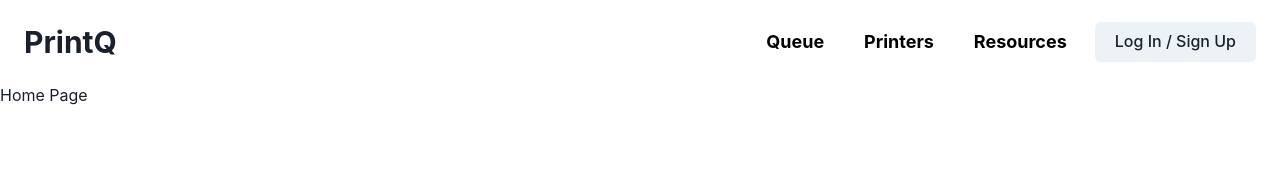
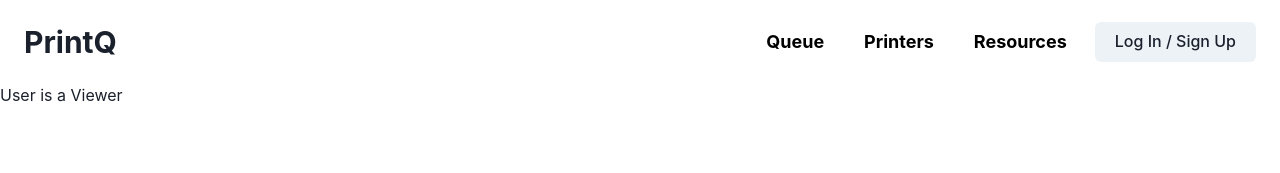
Before and after one commit to cs0320-s2023/final_project_print_queue, a React (Create React App) app in the folder frontend/: page / in a window 1280 px wide. Shown: the top 173 px of the page. Built offline with nearby package versions, Linux system fonts and the light colour scheme; no server answers.

Commit message:
feat: Add authorization roles to web application

```diff
--- a/frontend/src/App.tsx
+++ b/frontend/src/App.tsx
@@ -10,10 +10,12 @@ import Login from "./pages/Auth/login";
 import { ChakraBaseProvider } from "@chakra-ui/react";
 import theme from "../src/theme";
 import Layout from "./components/Layout";
+import { AuthorizationProvider } from "./utils/AuthorizationProvider";
 
 function App() {
   return (
     <ChakraBaseProvider theme={theme}>
+      <AuthorizationProvider>
         <Router>
           <Layout>
             <Routes>
@@ -26,6 +28,7 @@ function App() {
             </Routes>
           </Layout>
         </Router>
+      </AuthorizationProvider>
     </ChakraBaseProvider>
   );
 }
--- a/frontend/src/components/Nav.tsx
+++ b/frontend/src/components/Nav.tsx
@@ -15,6 +15,7 @@ import {
 import { useAuthState } from "react-firebase-hooks/auth";
 import { auth } from "../utils/firebase";
 import NavLink from "./NavLink";
+import { useAuthorization } from "../utils/useAuthorization";
 
 const navItems = [
   {
@@ -33,6 +34,7 @@ const navItems = [
 
 function Nav() {
   const [user, loading] = useAuthState(auth);
+  const { authorizationRole, setAuthorizationRole } = useAuthorization();
 
   const location = useLocation();
   const hideNavbarPaths = ["/auth/login", "/auth/signup"];
@@ -89,7 +91,10 @@ function Nav() {
               <MenuItem
                 as={ReactRouterLink}
                 to="/"
-                onClick={() => auth.signOut()}
+                onClick={() => {
+                  setAuthorizationRole("viewer");
+                  auth.signOut();
+                }}
               >
                 Sign Out
               </MenuItem>
--- a/frontend/src/pages/Auth/login.tsx
+++ b/frontend/src/pages/Auth/login.tsx
@@ -1,4 +1,3 @@
-import React from "react";
 import {
   Box,
   Button,
@@ -14,12 +13,16 @@ import { GoogleAuthProvider, signInWithPopup } from "firebase/auth";
 import { useNavigate } from "react-router";
 import { useEffect, useState } from "react";
 import { FcGoogle } from "react-icons/fc";
+import { IUser } from "../../utils/UserService";
+import UserDataService from "../../utils/UserService";
 
 import animationData from "../../assets/hello.json";
 import Lottie from "react-lottie";
+import { useAuthorization } from "../../utils/useAuthorization";
 
 function Login() {
   const [user, loading] = useAuthState(auth);
+  const { authorizationRole, setAuthorizationRole } = useAuthorization();
 
   // Navigation: Redirects user to dashboard if they are already logged in
   const navigate = useNavigate();
@@ -34,8 +37,19 @@ function Login() {
   const GoogleLogin = async () => {
     try {
       const result = await signInWithPopup(auth, googleProvider);
+      const user: IUser = {
+        displayName: result.user.displayName,
+        email: result.user.email,
+        role: "user",
+      };
+      // Updates existing user or adds new user to firebase auth
+      UserDataService.create(user, result.user.uid);
+      // Sync Authorization Context with current Users Auth Role
+      UserDataService.syncUserAuthorizationRole(
+        result.user.uid,
+        setAuthorizationRole
+      );
       navigate("/profile");
-      console.log(result.user);
     } catch (error) {
       console.log("error");
     }
--- a/frontend/src/pages/Auth/profile.tsx
+++ b/frontend/src/pages/Auth/profile.tsx
@@ -1,9 +1,12 @@
 import { useAuthState } from "react-firebase-hooks/auth";
 import { auth } from "../../utils/firebase";
 import { Navigate, useNavigate } from "react-router-dom";
+import { useAuthorization } from "../../utils/useAuthorization";
 
 function Profile() {
   const [user, loading] = useAuthState(auth);
+  const { authorizationRole, setAuthorizationRole } = useAuthorization();
+
   const navigate = useNavigate();
   if (loading) return <h1>Loading...</h1>;
   if (!user) {
@@ -13,7 +16,14 @@ function Profile() {
     return (
       <div>
         <h1>User Profile Page</h1>
-        <button onClick={() => auth.signOut()}>Sign Out</button>
+        <button
+          onClick={() => {
+            setAuthorizationRole("viewer");
+            auth.signOut();
+          }}
+        >
+          Sign Out
+        </button>
       </div>
     );
   } else {
--- a/frontend/src/pages/HomePage/Home.tsx
+++ b/frontend/src/pages/HomePage/Home.tsx
@@ -1,5 +1,24 @@
+import { useAuthorization } from "../../utils/useAuthorization";
+
 function HomePage() {
-  return <h1>Home Page</h1>;
+  const { authorizationRole, setAuthorizationRole } = useAuthorization();
+  console.log(authorizationRole);
+  const determineUserRole = () => {
+    switch (authorizationRole) {
+      case "user":
+        return "Authenticated User";
+
+      case "admin":
+        return "Admin";
+      case "viewer":
+        return "Viewer";
+
+      default:
+        return "Viewer";
+    }
+  };
+
+  return <p>User is a {determineUserRole()}</p>;
 }
 
 export default HomePage;
--- a/frontend/src/pages/QueuePage/QueuePage.tsx
+++ b/frontend/src/pages/QueuePage/QueuePage.tsx
@@ -20,12 +20,16 @@ import QueueItems from "../../Mocks/QueueMock";
 import QueueCard from "./QueueCard";
 import EmptyQueueAnimation from "./EmptyAnimation";
 import JoinQueueModal from "./JoinQueueModal";
+import { useAuthState } from "react-firebase-hooks/auth";
+import { auth } from "../../utils/firebase";
+import { useAuthorization } from "../../utils/useAuthorization";
 
 const emptyQueue = [];
 
 function QueuePage() {
-  // Used by Modal popup
-  const { isOpen, onOpen, onClose } = useDisclosure();
+  const { isOpen, onOpen, onClose } = useDisclosure(); // Used by Modal popup
+  const [user, loading] = useAuthState(auth);
+  const { authorizationRole, setAuthorizationRole } = useAuthorization();
 
   const handleJoinQueue = () => {
     onOpen();
--- /dev/null
+++ b/frontend/src/utils/AuthorizationProvider.tsx
@@ -0,0 +1,48 @@
+import { createContext, useEffect, useState } from "react";
+import { useAuthState } from "react-firebase-hooks/auth";
+import { auth } from "./firebase";
+import UserService from "./UserService";
+
+// Authorization Context Code
+interface AuthortizationContextValue {
+  authorizationRole: string | null;
+  setAuthorizationRole: React.Dispatch<React.SetStateAction<string | null>>;
+}
+
+export const AuthorizationContext = createContext<
+  AuthortizationContextValue | undefined
+>(undefined);
+
+// Authorization Context Code
+interface AuthorizationProps {
+  children: React.ReactNode;
+}
+
+export const AuthorizationProvider: React.FC<AuthorizationProps> = ({
+  children,
+}) => {
+  const [user, loading] = useAuthState(auth);
+  const [authorizationRole, setAuthorizationRole] = useState<string | null>(
+    null
+  );
+
+  useEffect(() => {
+    if (user) {
+      UserService.syncUserAuthorizationRole(user.uid, setAuthorizationRole);
+
+      // Following was an attempt to not pass setAuthroizationRole function
+      // let getAuthorizationRole = async () =>
+      //   await UserService.getUserAuthorization(user.uid);
+      // let role = getAuthorizationRole;
+      // setAuthorizationRole(role);
+    }
+  }, [user]);
+
+  return (
+    <AuthorizationContext.Provider
+      value={{ authorizationRole, setAuthorizationRole }}
+    >
+      {children}
+    </AuthorizationContext.Provider>
+  );
+};
--- /dev/null
+++ b/frontend/src/utils/UserService.ts
@@ -0,0 +1,49 @@
+// import { , push } from "firebase/database";
+import { getDatabase, onValue, ref, set } from "firebase/database";
+
+export interface IUser {
+  displayName: string | null;
+  email: string | null;
+  role: string;
+}
+
+const db = getDatabase();
+class UserDataService {
+  getAll = () => {
+    const usersReferance = ref(db, "users");
+    const users = onValue(usersReferance, (snapshot) => {
+      const data = snapshot.val();
+      console.log(data);
+
+      return data;
+    });
+
+    return ref(db, "users/");
+  };
+
+  create = (user: IUser, uid: string) => {
+    return set(ref(db, "users/" + uid), {
+      ...user,
+    });
+  };
+
+  // Following was an attempt to get return authrole from real-time database
+  // async getUserAuthorization(uid: string): Promise<string> {
+  //   const db = getDatabase();
+  //   const snapshot = await Promise.resolve(get(ref(db, "/users/" + uid)));
+  //   let user = snapshot.val();
+  //   return user.role;
+  // }
+
+  syncUserAuthorizationRole = (
+    uid: string,
+    setAuthorization: React.Dispatch<React.SetStateAction<string | null>>
+  ) => {
+    onValue(ref(db, "users/" + uid), (snapshot) => {
+      const data = snapshot.val();
+      setAuthorization(data.role);
+    });
+  };
+}
+
+export default new UserDataService();
--- a/frontend/src/utils/firebase.ts
+++ b/frontend/src/utils/firebase.ts
@@ -2,6 +2,8 @@
 import { initializeApp } from "firebase/app";
 import { getAnalytics } from "firebase/analytics";
 import { getAuth } from "firebase/auth";
+import { getDatabase, ref } from "firebase/database";
+
 // TODO: Add SDKs for Firebase products that you want to use
 // https://firebase.google.com/docs/web/setup#available-libraries
 
@@ -17,8 +19,11 @@ const firebaseConfig = {
   measurementId: process.env.REACT_APP_MEASURMENT_ID,
 };
 
-// Initialize Firebase
+// Initialize App
 const app = initializeApp(firebaseConfig);
-// const analytics = getAnalytics(app);
 
+// Database
+const database = getDatabase(app);
+
+// Authentication
 export const auth = getAuth();
--- /dev/null
+++ b/frontend/src/utils/useAuthorization.tsx
@@ -0,0 +1,12 @@
+import { useContext } from "react";
+import { AuthorizationContext } from "./AuthorizationProvider";
+
+export const useAuthorization = () => {
+  const authorizationContext = useContext(AuthorizationContext);
+
+  // Authorization Context is undefined as default value.
+  if (authorizationContext === undefined) {
+    throw new Error("useAuthorization must be inside an AuthorizationProvider");
+  }
+  return authorizationContext;
+};
```
Lines whose indentation alone changed are shown as unchanged.
